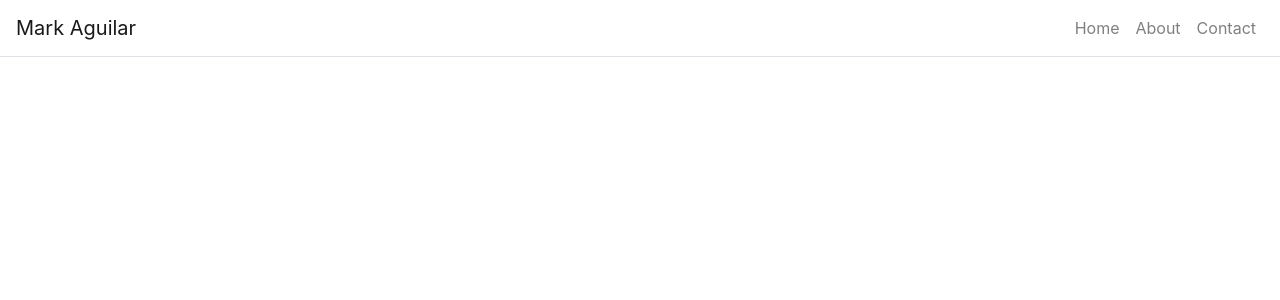
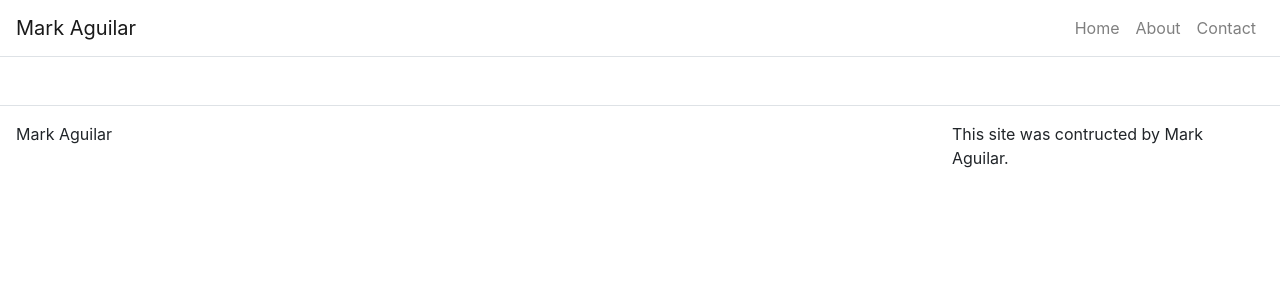
Before and after one commit to Mark4348/ReactPortfolio, a React (Create React App) app in the folder reactportfolio/: page / in a window 1280 px wide. Shown: the top 300 px of the page. Built offline with nearby package versions, Linux system fonts and the light colour scheme.

Commit message:
Footer is functional

```diff
--- a/reactportfolio/src/App.js
+++ b/reactportfolio/src/App.js
@@ -1,12 +1,13 @@
-import logo from './logo.svg';
-import './App.css';
+//imports from Boostrap
 import React from "react";
 import { BrowserRouter as Router, Route, Link } from 'react-router-dom';
 import Container from "react-bootstrap/Container";
 import Navbar from "react-bootstrap/Navbar";
 import Nav from "react-bootstrap/Nav";
 
-
+//imports from my components
+import Footer from "./Components/Footer";
+import './App.css';
 
 class App extends React.Component {
 
@@ -56,6 +57,8 @@
             </Navbar.Collapse>
           </Navbar>
 
+          <Footer />
+
         </Container>
 
       </Router>
--- /dev/null
+++ b/reactportfolio/src/Components/Footer.js
@@ -0,0 +1,24 @@
+import React from "react";
+import Container from "react-bootstrap/Container";
+import Row from "react-bootstrap/Row";
+import Col from "react-bootstrap/Col"
+
+function Footer() {
+
+    return(
+    <footer className="mt-5">
+        <Container fluid={true}>
+            <Row className="border-top justify-content-between p-3">
+                <Col className="p-0 md={3} sm={12}">
+                    Mark Aguilar
+                </Col>
+                <Col className="p-0 d-flex justify-content-end" md={3}>
+                    This site was contructed by Mark Aguilar.
+                </Col>
+            </Row>
+        </Container>
+    </footer>
+    );
+}
+
+export default Footer;
```
Also changed, not shown: reactportfolio/src/logo.svg (deleted).
